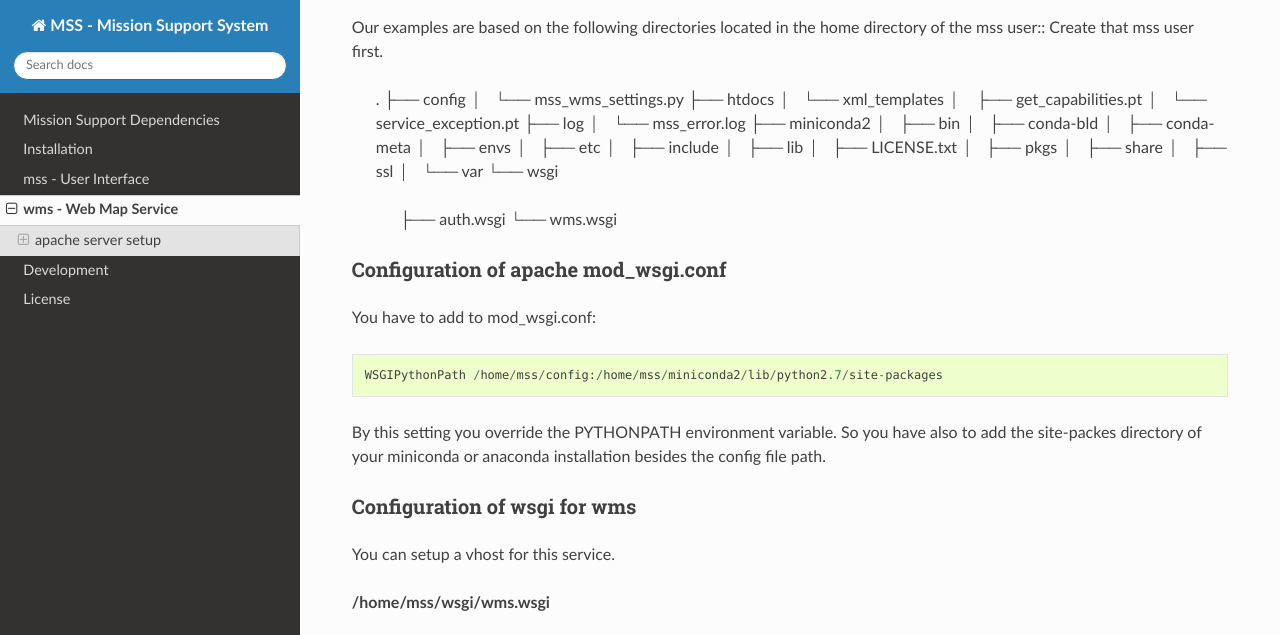
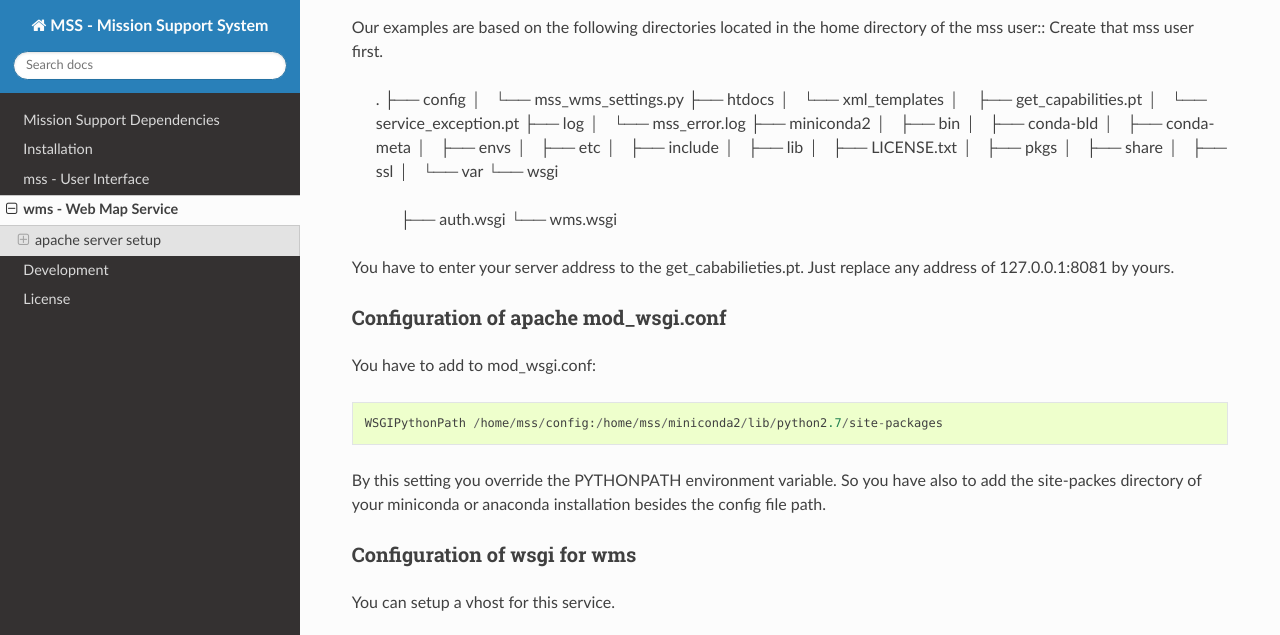
Before and after one commit to Open-MSS/MSS, a Sphinx documentation site: the page built from docs/deployment.rst, in a window 1280 px wide and 900 px high, scrolled down 872 px, cut to the strip 0-635 px from the top of the window. Built offline with Sphinx 7.4.7 and the Read the Docs theme 2.0.0, drawn with Linux system fonts in a browser that asks for light colours.

Commit message:
hint added to change template urls

```diff
--- a/docs/deployment.rst
+++ b/docs/deployment.rst
@@ -77,6 +77,9 @@
      └── wms.wsgi
 
 
+You have to enter your server address to the get_cababilieties.pt.
+Just replace any address of 127.0.0.1:8081 by yours.
+
 Configuration of apache mod_wsgi.conf
 ~~~~~~~~~~~~~~~~~~~~~~~~~~~~~~~~~~~~~~~~~~
 
```
